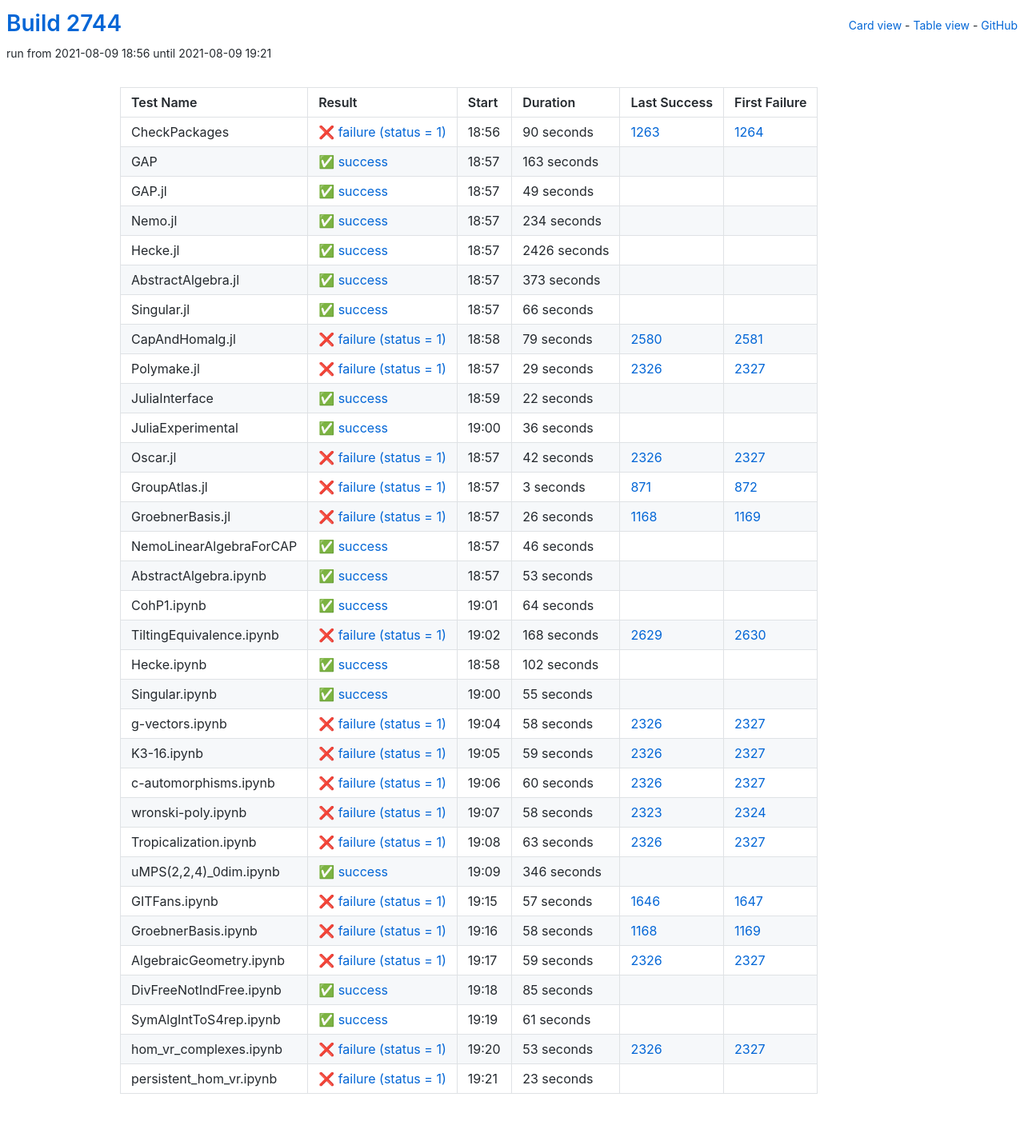
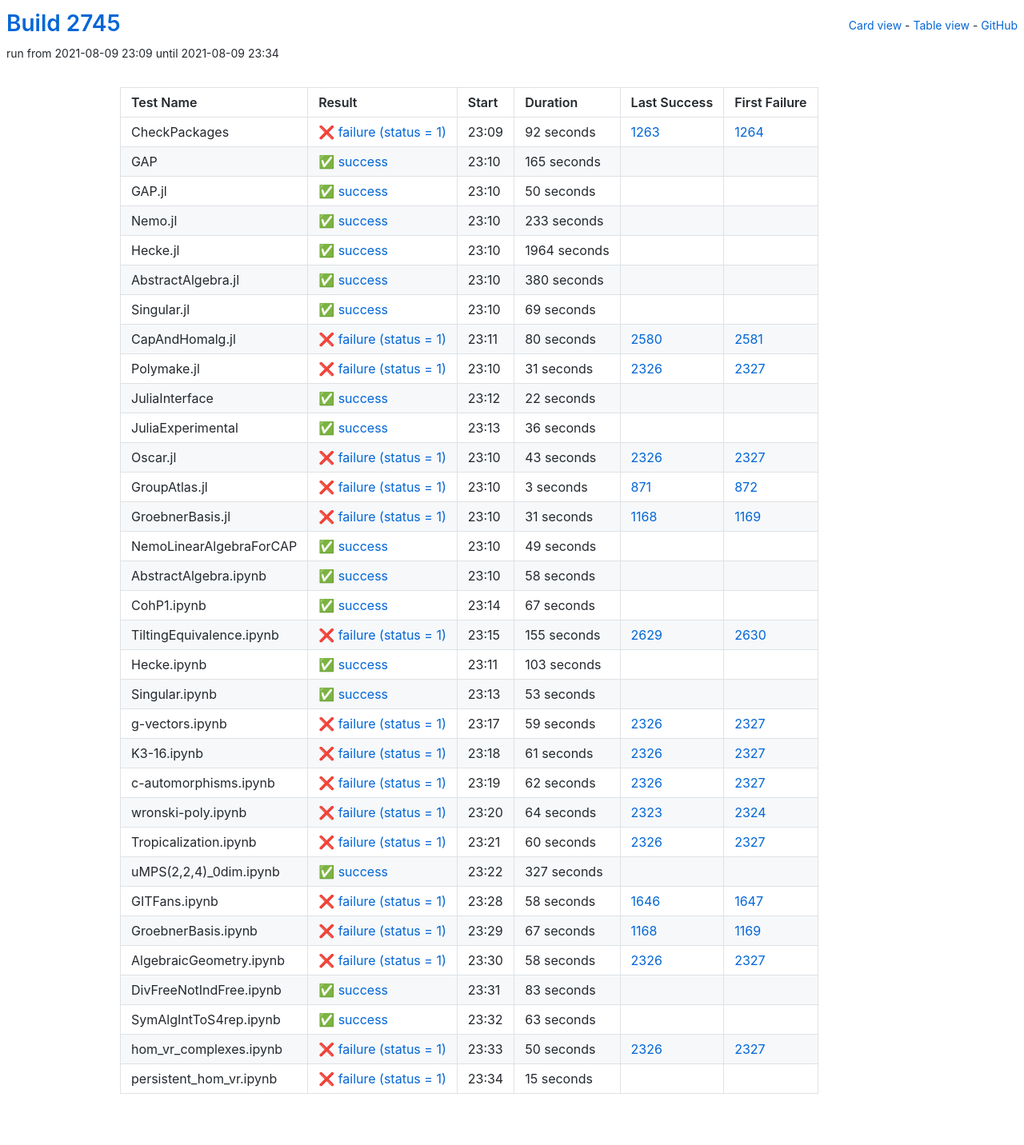
Before and after one commit to oscar-system/oscar-ci-status-stable, a Jekyll site: the page built from table.html, in a window 1280 px wide. Shown: the whole page at 80% size. Built offline with Jekyll 4.4.1, drawn with Linux system fonts in a browser that asks for light colours.

Commit message:
Build #2745

```diff
--- a/_data/ci.yml
+++ b/_data/ci.yml
@@ -1,6 +1,6 @@
 ---
-build: 2744
-build_url: https://oscarci.mathematik.uni-kl.de/job/oscar-stable/2744/
+build: 2745
+build_url: https://oscarci.mathematik.uni-kl.de/job/oscar-stable/2745/
 job: oscar-stable
 organization: oscar-system
 repo: oscar-ci-status-stable
@@ -8,116 +8,116 @@ repourl: https://github.com/oscar-system/oscar-ci-status-stable
 tests:
 - name: CheckPackages
   id: checkpackages
-  log: https://oscarci.mathematik.uni-kl.de/job/oscar-stable/2744/artifact/logs/build-2744/CheckPackages.log
-  start: 2021-08-09 18:56
+  log: https://oscarci.mathematik.uni-kl.de/job/oscar-stable/2745/artifact/logs/build-2745/CheckPackages.log
+  start: 2021-08-09 23:09
   success: false
   exitcode: 1
   status: failure
-  duration: 90
+  duration: 92
   last_success: 1263
   last_success_url: https://oscarci.mathematik.uni-kl.de/job/oscar-stable/1263/
   first_failure: 1264
   first_failure_url: https://oscarci.mathematik.uni-kl.de/job/oscar-stable/1264/
 - name: GAP
   id: gap
-  log: https://oscarci.mathematik.uni-kl.de/job/oscar-stable/2744/artifact/logs/build-2744/GAP.log
-  start: 2021-08-09 18:57
+  log: https://oscarci.mathematik.uni-kl.de/job/oscar-stable/2745/artifact/logs/build-2745/GAP.log
+  start: 2021-08-09 23:10
   success: true
   exitcode: 0
   status: success
-  duration: 163
+  duration: 165
   last_success: false
   last_success_url:
   first_failure: false
   first_failure_url:
 - name: GAP.jl
   id: gap-jl
-  log: https://oscarci.mathematik.uni-kl.de/job/oscar-stable/2744/artifact/logs/build-2744/GAP.jl.log
-  start: 2021-08-09 18:57
+  log: https://oscarci.mathematik.uni-kl.de/job/oscar-stable/2745/artifact/logs/build-2745/GAP.jl.log
+  start: 2021-08-09 23:10
   success: true
   exitcode: 0
   status: success
-  duration: 49
+  duration: 50
   last_success: false
   last_success_url:
   first_failure: false
   first_failure_url:
 - name: Nemo.jl
   id: nemo-jl
-  log: https://oscarci.mathematik.uni-kl.de/job/oscar-stable/2744/artifact/logs/build-2744/Nemo.jl.log
-  start: 2021-08-09 18:57
+  log: https://oscarci.mathematik.uni-kl.de/job/oscar-stable/2745/artifact/logs/build-2745/Nemo.jl.log
+  start: 2021-08-09 23:10
   success: true
   exitcode: 0
   status: success
-  duration: 234
+  duration: 233
   last_success: false
   last_success_url:
   first_failure: false
   first_failure_url:
 - name: Hecke.jl
   id: hecke-jl
-  log: https://oscarci.mathematik.uni-kl.de/job/oscar-stable/2744/artifact/logs/build-2744/Hecke.jl.log
-  start: 2021-08-09 18:57
+  log: https://oscarci.mathematik.uni-kl.de/job/oscar-stable/2745/artifact/logs/build-2745/Hecke.jl.log
+  start: 2021-08-09 23:10
   success: true
   exitcode: 0
   status: success
-  duration: 2426
+  duration: 1964
   last_success: false
   last_success_url:
   first_failure: false
   first_failure_url:
 - name: AbstractAlgebra.jl
   id: abstractalgebra-jl
-  log: https://oscarci.mathematik.uni-kl.de/job/oscar-stable/2744/artifact/logs/build-2744/AbstractAlgebra.jl.log
-  start: 2021-08-09 18:57
+  log: https://oscarci.mathematik.uni-kl.de/job/oscar-stable/2745/artifact/logs/build-2745/AbstractAlgebra.jl.log
+  start: 2021-08-09 23:10
   success: true
   exitcode: 0
   status: success
-  duration: 373
+  duration: 380
   last_success: false
   last_success_url:
   first_failure: false
   first_failure_url:
 - name: Singular.jl
   id: singular-jl
-  log: https://oscarci.mathematik.uni-kl.de/job/oscar-stable/2744/artifact/logs/build-2744/Singular.jl.log
-  start: 2021-08-09 18:57
+  log: https://oscarci.mathematik.uni-kl.de/job/oscar-stable/2745/artifact/logs/build-2745/Singular.jl.log
+  start: 2021-08-09 23:10
   success: true
   exitcode: 0
   status: success
-  duration: 66
+  duration: 69
   last_success: false
   last_success_url:
   first_failure: false
   first_failure_url:
 - name: CapAndHomalg.jl
   id: capandhomalg-jl
-  log: https://oscarci.mathematik.uni-kl.de/job/oscar-stable/2744/artifact/logs/build-2744/CapAndHomalg.jl.log
-  start: 2021-08-09 18:58
+  log: https://oscarci.mathematik.uni-kl.de/job/oscar-stable/2745/artifact/logs/build-2745/CapAndHomalg.jl.log
+  start: 2021-08-09 23:11
   success: false
   exitcode: 1
   status: failure
-  duration: 79
+  duration: 80
   last_success: 2580
   last_success_url: https://oscarci.mathematik.uni-kl.de/job/oscar-stable/2580/
   first_failure: 2581
   first_failure_url: https://oscarci.mathematik.uni-kl.de/job/oscar-stable/2581/
 - name: Polymake.jl
   id: polymake-jl
-  log: https://oscarci.mathematik.uni-kl.de/job/oscar-stable/2744/artifact/logs/build-2744/Polymake.jl.log
-  start: 2021-08-09 18:57
+  log: https://oscarci.mathematik.uni-kl.de/job/oscar-stable/2745/artifact/logs/build-2745/Polymake.jl.log
+  start: 2021-08-09 23:10
   success: false
   exitcode: 1
   status: failure
-  duration: 29
+  duration: 31
   last_success: 2326
   last_success_url: https://oscarci.mathematik.uni-kl.de/job/oscar-stable/2326/
   first_failure: 2327
   first_failure_url: https://oscarci.mathematik.uni-kl.de/job/oscar-stable/2327/
 - name: JuliaInterface
   id: juliainterface
-  log: https://oscarci.mathematik.uni-kl.de/job/oscar-stable/2744/artifact/logs/build-2744/JuliaInterface.log
-  start: 2021-08-09 18:59
+  log: https://oscarci.mathematik.uni-kl.de/job/oscar-stable/2745/artifact/logs/build-2745/JuliaInterface.log
+  start: 2021-08-09 23:12
   success: true
   exitcode: 0
   status: success
@@ -128,8 +128,8 @@ tests:
   first_failure_url:
 - name: JuliaExperimental
   id: juliaexperimental
-  log: https://oscarci.mathematik.uni-kl.de/job/oscar-stable/2744/artifact/logs/build-2744/JuliaExperimental.log
-  start: 2021-08-09 19:00
+  log: https://oscarci.mathematik.uni-kl.de/job/oscar-stable/2745/artifact/logs/build-2745/JuliaExperimental.log
+  start: 2021-08-09 23:13
   success: true
   exitcode: 0
   status: success
@@ -140,20 +140,20 @@ tests:
   first_failure_url:
 - name: Oscar.jl
   id: oscar-jl
-  log: https://oscarci.mathematik.uni-kl.de/job/oscar-stable/2744/artifact/logs/build-2744/Oscar.jl.log
-  start: 2021-08-09 18:57
+  log: https://oscarci.mathematik.uni-kl.de/job/oscar-stable/2745/artifact/logs/build-2745/Oscar.jl.log
+  start: 2021-08-09 23:10
   success: false
   exitcode: 1
   status: failure
-  duration: 42
+  duration: 43
   last_success: 2326
   last_success_url: https://oscarci.mathematik.uni-kl.de/job/oscar-stable/2326/
   first_failure: 2327
   first_failure_url: https://oscarci.mathematik.uni-kl.de/job/oscar-stable/2327/
 - name: GroupAtlas.jl
   id: groupatlas-jl
-  log: https://oscarci.mathematik.uni-kl.de/job/oscar-stable/2744/artifact/logs/build-2744/GroupAtlas.jl.log
-  start: 2021-08-09 18:57
+  log: https://oscarci.mathematik.uni-kl.de/job/oscar-stable/2745/artifact/logs/build-2745/GroupAtlas.jl.log
+  start: 2021-08-09 23:10
   success: false
   exitcode: 1
   status: failure
@@ -164,32 +164,80 @@ tests:
   first_failure_url: https://oscarci.mathematik.uni-kl.de/job/oscar-stable/872/
 - name: GroebnerBasis.jl
   id: groebnerbasis-jl
-  log: https://oscarci.mathematik.uni-kl.de/job/oscar-stable/2744/artifact/logs/build-2744/GroebnerBasis.jl.log
-  start: 2021-08-09 18:57
+  log: https://oscarci.mathematik.uni-kl.de/job/oscar-stable/2745/artifact/logs/build-2745/GroebnerBasis.jl.log
+  start: 2021-08-09 23:10
   success: false
   exitcode: 1
   status: failure
-  duration: 26
+  duration: 31
   last_success: 1168
   last_success_url: https://oscarci.mathematik.uni-kl.de/job/oscar-stable/1168/
   first_failure: 1169
   first_failure_url: https://oscarci.mathematik.uni-kl.de/job/oscar-stable/1169/
 - name: NemoLinearAlgebraForCAP
   id: nemolinearalgebraforcap
-  log: https://oscarci.mathematik.uni-kl.de/job/oscar-stable/2744/artifact/logs/build-2744/NemoLinearAlgebraForCAP.log
-  start: 2021-08-09 18:57
+  log: https://oscarci.mathematik.uni-kl.de/job/oscar-stable/2745/artifact/logs/build-2745/NemoLinearAlgebraForCAP.log
+  start: 2021-08-09 23:10
   success: true
   exitcode: 0
   status: success
-  duration: 46
+  duration: 49
   last_success: false
   last_success_url:
   first_failure: false
   first_failure_url:
 - name: AbstractAlgebra.ipynb
   id: abstractalgebra-ipynb
-  log: https://oscarci.mathematik.uni-kl.de/job/oscar-stable/2744/artifact/logs/build-2744/AbstractAlgebra.ipynb.log
-  start: 2021-08-09 18:57
+  log: https://oscarci.mathematik.uni-kl.de/job/oscar-stable/2745/artifact/logs/build-2745/AbstractAlgebra.ipynb.log
+  start: 2021-08-09 23:10
+  success: true
+  exitcode: 0
+  status: success
+  duration: 58
+  last_success: false
+  last_success_url:
+  first_failure: false
+  first_failure_url:
+- name: CohP1.ipynb
+  id: cohp1-ipynb
+  log: https://oscarci.mathematik.uni-kl.de/job/oscar-stable/2745/artifact/logs/build-2745/CohP1.ipynb.log
+  start: 2021-08-09 23:14
+  success: true
+  exitcode: 0
+  status: success
+  duration: 67
+  last_success: false
+  last_success_url:
+  first_failure: false
+  first_failure_url:
+- name: TiltingEquivalence.ipynb
+  id: tiltingequivalence-ipynb
+  log: https://oscarci.mathematik.uni-kl.de/job/oscar-stable/2745/artifact/logs/build-2745/TiltingEquivalence.ipynb.log
+  start: 2021-08-09 23:15
+  success: false
+  exitcode: 1
+  status: failure
+  duration: 155
+  last_success: 2629
+  last_success_url: https://oscarci.mathematik.uni-kl.de/job/oscar-stable/2629/
+  first_failure: 2630
+  first_failure_url: https://oscarci.mathematik.uni-kl.de/job/oscar-stable/2630/
+- name: Hecke.ipynb
+  id: hecke-ipynb
+  log: https://oscarci.mathematik.uni-kl.de/job/oscar-stable/2745/artifact/logs/build-2745/Hecke.ipynb.log
+  start: 2021-08-09 23:11
+  success: true
+  exitcode: 0
+  status: success
+  duration: 103
+  last_success: false
+  last_success_url:
+  first_failure: false
+  first_failure_url:
+- name: Singular.ipynb
+  id: singular-ipynb
+  log: https://oscarci.mathematik.uni-kl.de/job/oscar-stable/2745/artifact/logs/build-2745/Singular.ipynb.log
+  start: 2021-08-09 23:13
   success: true
   exitcode: 0
   status: success
@@ -198,58 +246,106 @@ tests:
   last_success_url:
   first_failure: false
   first_failure_url:
-- name: CohP1.ipynb
-  id: cohp1-ipynb
-  log: https://oscarci.mathematik.uni-kl.de/job/oscar-stable/2744/artifact/logs/build-2744/CohP1.ipynb.log
-  start: 2021-08-09 19:01
+- name: g-vectors.ipynb
+  id: g-vectors-ipynb
+  log: https://oscarci.mathematik.uni-kl.de/job/oscar-stable/2745/artifact/logs/build-2745/g-vectors.ipynb.log
+  start: 2021-08-09 23:17
+  success: false
+  exitcode: 1
+  status: failure
+  duration: 59
+  last_success: 2326
+  last_success_url: https://oscarci.mathematik.uni-kl.de/job/oscar-stable/2326/
+  first_failure: 2327
+  first_failure_url: https://oscarci.mathematik.uni-kl.de/job/oscar-stable/2327/
+- name: K3-16.ipynb
+  id: k3-16-ipynb
+  log: https://oscarci.mathematik.uni-kl.de/job/oscar-stable/2745/artifact/logs/build-2745/K3-16.ipynb.log
+  start: 2021-08-09 23:18
+  success: false
+  exitcode: 1
+  status: failure
+  duration: 61
+  last_success: 2326
+  last_success_url: https://oscarci.mathematik.uni-kl.de/job/oscar-stable/2326/
+  first_failure: 2327
+  first_failure_url: https://oscarci.mathematik.uni-kl.de/job/oscar-stable/2327/
+- name: c-automorphisms.ipynb
+  id: c-automorphisms-ipynb
+  log: https://oscarci.mathematik.uni-kl.de/job/oscar-stable/2745/artifact/logs/build-2745/c-automorphisms.ipynb.log
+  start: 2021-08-09 23:19
+  success: false
+  exitcode: 1
+  status: failure
+  duration: 62
+  last_success: 2326
+  last_success_url: https://oscarci.mathematik.uni-kl.de/job/oscar-stable/2326/
+  first_failure: 2327
+  first_failure_url: https://oscarci.mathematik.uni-kl.de/job/oscar-stable/2327/
+- name: wronski-poly.ipynb
+  id: wronski-poly-ipynb
+  log: https://oscarci.mathematik.uni-kl.de/job/oscar-stable/2745/artifact/logs/build-2745/wronski-poly.ipynb.log
+  start: 2021-08-09 23:20
+  success: false
+  exitcode: 1
+  status: failure
+  duration: 64
+  last_success: 2323
+  last_success_url: https://oscarci.mathematik.uni-kl.de/job/oscar-stable/2323/
+  first_failure: 2324
+  first_failure_url: https://oscarci.mathematik.uni-kl.de/job/oscar-stable/2324/
+- name: Tropicalization.ipynb
+  id: tropicalization-ipynb
+  log: https://oscarci.mathematik.uni-kl.de/job/oscar-stable/2745/artifact/logs/build-2745/Tropicalization.ipynb.log
+  start: 2021-08-09 23:21
+  success: false
+  exitcode: 1
+  status: failure
+  duration: 60
+  last_success: 2326
+  last_success_url: https://oscarci.mathematik.uni-kl.de/job/oscar-stable/2326/
+  first_failure: 2327
+  first_failure_url: https://oscarci.mathematik.uni-kl.de/job/oscar-stable/2327/
+- name: uMPS(2,2,4)_0dim.ipynb
+  id: umps-2-2-4-0dim-ipynb
+  log: https://oscarci.mathematik.uni-kl.de/job/oscar-stable/2745/artifact/logs/build-2745/uMPS-2-2-4-_0dim.ipynb.log
+  start: 2021-08-09 23:22
   success: true
   exitcode: 0
   status: success
-  duration: 64
+  duration: 327
   last_success: false
   last_success_url:
   first_failure: false
   first_failure_url:
-- name: TiltingEquivalence.ipynb
-  id: tiltingequivalence-ipynb
-  log: https://oscarci.mathematik.uni-kl.de/job/oscar-stable/2744/artifact/logs/build-2744/TiltingEquivalence.ipynb.log
-  start: 2021-08-09 19:02
+- name: GITFans.ipynb
+  id: gitfans-ipynb
+  log: https://oscarci.mathematik.uni-kl.de/job/oscar-stable/2745/artifact/logs/build-2745/GITFans.ipynb.log
+  start: 2021-08-09 23:28
   success: false
   exitcode: 1
   status: failure
-  duration: 168
-  last_success: 2629
-  last_success_url: https://oscarci.mathematik.uni-kl.de/job/oscar-stable/2629/
-  first_failure: 2630
-  first_failure_url: https://oscarci.mathematik.uni-kl.de/job/oscar-stable/2630/
-- name: Hecke.ipynb
-  id: hecke-ipynb
-  log: https://oscarci.mathematik.uni-kl.de/job/oscar-stable/2744/artifact/logs/build-2744/Hecke.ipynb.log
-  start: 2021-08-09 18:58
-  success: true
-  exitcode: 0
-  status: success
-  duration: 102
-  last_success: false
-  last_success_url:
-  first_failure: false
-  first_failure_url:
-- name: Singular.ipynb
-  id: singular-ipynb
-  log: https://oscarci.mathematik.uni-kl.de/job/oscar-stable/2744/artifact/logs/build-2744/Singular.ipynb.log
-  start: 2021-08-09 19:00
-  success: true
-  exitcode: 0
-  status: success
-  duration: 55
-  last_success: false
-  last_success_url:
-  first_failure: false
-  first_failure_url:
-- name: g-vectors.ipynb
-  id: g-vectors-ipynb
-  log: https://oscarci.mathematik.uni-kl.de/job/oscar-stable/2744/artifact/logs/build-2744/g-vectors.ipynb.log
-  start: 2021-08-09 19:04
+  duration: 58
+  last_success: 1646
+  last_success_url: https://oscarci.mathematik.uni-kl.de/job/oscar-stable/1646/
+  first_failure: 1647
+  first_failure_url: https://oscarci.mathematik.uni-kl.de/job/oscar-stable/1647/
+- name: GroebnerBasis.ipynb
+  id: groebnerbasis-ipynb
+  log: https://oscarci.mathematik.uni-kl.de/job/oscar-stable/2745/artifact/logs/build-2745/GroebnerBasis.ipynb.log
+  start: 2021-08-09 23:29
+  success: false
+  exitcode: 1
+  status: failure
+  duration: 67
+  last_success: 1168
+  last_success_url: https://oscarci.mathematik.uni-kl.de/job/oscar-stable/1168/
+  first_failure: 1169
+  first_failure_url: https://oscarci.mathematik.uni-kl.de/job/oscar-stable/1169/
+- name: AlgebraicGeometry.ipynb
+  id: algebraicgeometry-ipynb
+  log: https://oscarci.mathematik.uni-kl.de/job/oscar-stable/2745/artifact/logs/build-2745/AlgebraicGeometry.ipynb.log
+  start: 2021-08-09 23:30
   success: false
   exitcode: 1
   status: failure
@@ -258,146 +354,50 @@ tests:
   last_success_url: https://oscarci.mathematik.uni-kl.de/job/oscar-stable/2326/
   first_failure: 2327
   first_failure_url: https://oscarci.mathematik.uni-kl.de/job/oscar-stable/2327/
-- name: K3-16.ipynb
-  id: k3-16-ipynb
-  log: https://oscarci.mathematik.uni-kl.de/job/oscar-stable/2744/artifact/logs/build-2744/K3-16.ipynb.log
-  start: 2021-08-09 19:05
-  success: false
-  exitcode: 1
-  status: failure
-  duration: 59
-  last_success: 2326
-  last_success_url: https://oscarci.mathematik.uni-kl.de/job/oscar-stable/2326/
-  first_failure: 2327
-  first_failure_url: https://oscarci.mathematik.uni-kl.de/job/oscar-stable/2327/
-- name: c-automorphisms.ipynb
-  id: c-automorphisms-ipynb
-  log: https://oscarci.mathematik.uni-kl.de/job/oscar-stable/2744/artifact/logs/build-2744/c-automorphisms.ipynb.log
-  start: 2021-08-09 19:06
-  success: false
-  exitcode: 1
-  status: failure
-  duration: 60
-  last_success: 2326
-  last_success_url: https://oscarci.mathematik.uni-kl.de/job/oscar-stable/2326/
-  first_failure: 2327
-  first_failure_url: https://oscarci.mathematik.uni-kl.de/job/oscar-stable/2327/
-- name: wronski-poly.ipynb
-  id: wronski-poly-ipynb
-  log: https://oscarci.mathematik.uni-kl.de/job/oscar-stable/2744/artifact/logs/build-2744/wronski-poly.ipynb.log
-  start: 2021-08-09 19:07
-  success: false
-  exitcode: 1
-  status: failure
-  duration: 58
-  last_success: 2323
-  last_success_url: https://oscarci.mathematik.uni-kl.de/job/oscar-stable/2323/
-  first_failure: 2324
-  first_failure_url: https://oscarci.mathematik.uni-kl.de/job/oscar-stable/2324/
-- name: Tropicalization.ipynb
-  id: tropicalization-ipynb
-  log: https://oscarci.mathematik.uni-kl.de/job/oscar-stable/2744/artifact/logs/build-2744/Tropicalization.ipynb.log
-  start: 2021-08-09 19:08
-  success: false
-  exitcode: 1
-  status: failure
-  duration: 63
-  last_success: 2326
-  last_success_url: https://oscarci.mathematik.uni-kl.de/job/oscar-stable/2326/
-  first_failure: 2327
-  first_failure_url: https://oscarci.mathematik.uni-kl.de/job/oscar-stable/2327/
-- name: uMPS(2,2,4)_0dim.ipynb
-  id: umps-2-2-4-0dim-ipynb
-  log: https://oscarci.mathematik.uni-kl.de/job/oscar-stable/2744/artifact/logs/build-2744/uMPS-2-2-4-_0dim.ipynb.log
-  start: 2021-08-09 19:09
+- name: DivFreeNotIndFree.ipynb
+  id: divfreenotindfree-ipynb
+  log: https://oscarci.mathematik.uni-kl.de/job/oscar-stable/2745/artifact/logs/build-2745/DivFreeNotIndFree.ipynb.log
+  start: 2021-08-09 23:31
   success: true
   exitcode: 0
   status: success
-  duration: 346
-  last_success: false
-  last_success_url:
-  first_failure: false
-  first_failure_url:
-- name: GITFans.ipynb
-  id: gitfans-ipynb
-  log: https://oscarci.mathematik.uni-kl.de/job/oscar-stable/2744/artifact/logs/build-2744/GITFans.ipynb.log
-  start: 2021-08-09 19:15
-  success: false
-  exitcode: 1
-  status: failure
-  duration: 57
-  last_success: 1646
-  last_success_url: https://oscarci.mathematik.uni-kl.de/job/oscar-stable/1646/
-  first_failure: 1647
-  first_failure_url: https://oscarci.mathematik.uni-kl.de/job/oscar-stable/1647/
-- name: GroebnerBasis.ipynb
-  id: groebnerbasis-ipynb
-  log: https://oscarci.mathematik.uni-kl.de/job/oscar-stable/2744/artifact/logs/build-2744/GroebnerBasis.ipynb.log
-  start: 2021-08-09 19:16
-  success: false
-  exitcode: 1
-  status: failure
-  duration: 58
-  last_success: 1168
-  last_success_url: https://oscarci.mathematik.uni-kl.de/job/oscar-stable/1168/
-  first_failure: 1169
-  first_failure_url: https://oscarci.mathematik.uni-kl.de/job/oscar-stable/1169/
-- name: AlgebraicGeometry.ipynb
-  id: algebraicgeometry-ipynb
-  log: https://oscarci.mathematik.uni-kl.de/job/oscar-stable/2744/artifact/logs/build-2744/AlgebraicGeometry.ipynb.log
-  start: 2021-08-09 19:17
-  success: false
-  exitcode: 1
-  status: failure
-  duration: 59
-  last_success: 2326
-  last_success_url: https://oscarci.mathematik.uni-kl.de/job/oscar-stable/2326/
-  first_failure: 2327
-  first_failure_url: https://oscarci.mathematik.uni-kl.de/job/oscar-stable/2327/
-- name: DivFreeNotIndFree.ipynb
-  id: divfreenotindfree-ipynb
-  log: https://oscarci.mathematik.uni-kl.de/job/oscar-stable/2744/artifact/logs/build-2744/DivFreeNotIndFree.ipynb.log
-  start: 2021-08-09 19:18
-  success: true
-  exitcode: 0
-  status: success
-  duration: 85
+  duration: 83
   last_success: false
   last_success_url:
   first_failure: false
   first_failure_url:
 - name: SymAlgIntToS4rep.ipynb
   id: symalginttos4rep-ipynb
-  log: https://oscarci.mathematik.uni-kl.de/job/oscar-stable/2744/artifact/logs/build-2744/SymAlgIntToS4rep.ipynb.log
-  start: 2021-08-09 19:19
+  log: https://oscarci.mathematik.uni-kl.de/job/oscar-stable/2745/artifact/logs/build-2745/SymAlgIntToS4rep.ipynb.log
+  start: 2021-08-09 23:32
   success: true
   exitcode: 0
   status: success
-  duration: 61
+  duration: 63
   last_success: false
   last_success_url:
   first_failure: false
   first_failure_url:
 - name: hom_vr_complexes.ipynb
   id: hom-vr-complexes-ipynb
-  log: https://oscarci.mathematik.uni-kl.de/job/oscar-stable/2744/artifact/logs/build-2744/hom_vr_complexes.ipynb.log
-  start: 2021-08-09 19:20
+  log: https://oscarci.mathematik.uni-kl.de/job/oscar-stable/2745/artifact/logs/build-2745/hom_vr_complexes.ipynb.log
+  start: 2021-08-09 23:33
   success: false
   exitcode: 1
   status: failure
-  duration: 53
+  duration: 50
   last_success: 2326
   last_success_url: https://oscarci.mathematik.uni-kl.de/job/oscar-stable/2326/
   first_failure: 2327
   first_failure_url: https://oscarci.mathematik.uni-kl.de/job/oscar-stable/2327/
 - name: persistent_hom_vr.ipynb
   id: persistent-hom-vr-ipynb
-  log: https://oscarci.mathematik.uni-kl.de/job/oscar-stable/2744/artifact/logs/build-2744/persistent_hom_vr.ipynb.log
-  start: 2021-08-09 19:21
+  log: https://oscarci.mathematik.uni-kl.de/job/oscar-stable/2745/artifact/logs/build-2745/persistent_hom_vr.ipynb.log
+  start: 2021-08-09 23:34
   success: false
   exitcode: 1
   status: failure
-  duration: 23
+  duration: 15
   last_success: false
   last_success_url:
   first_failure: false
```
Also changed, not shown: README.md.
